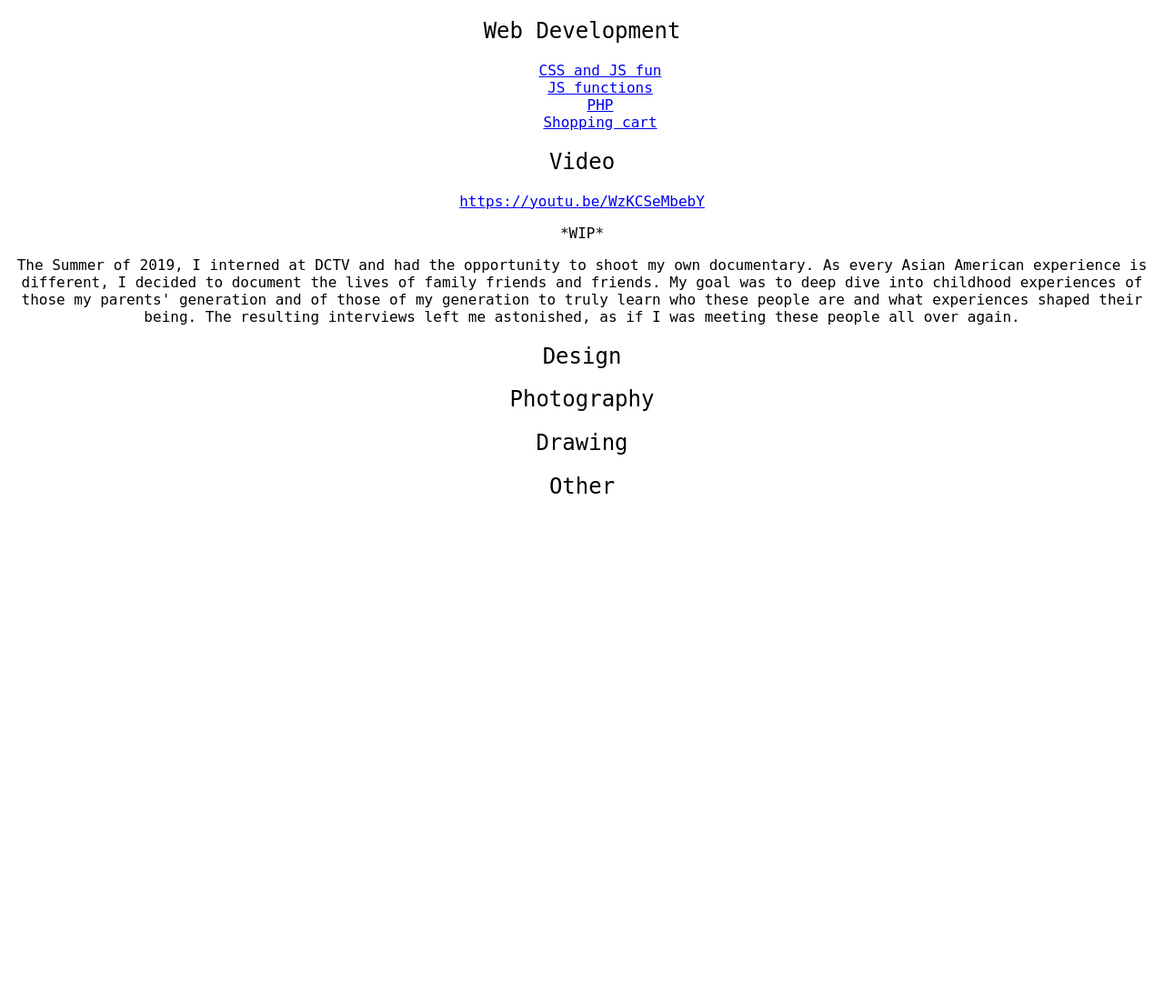
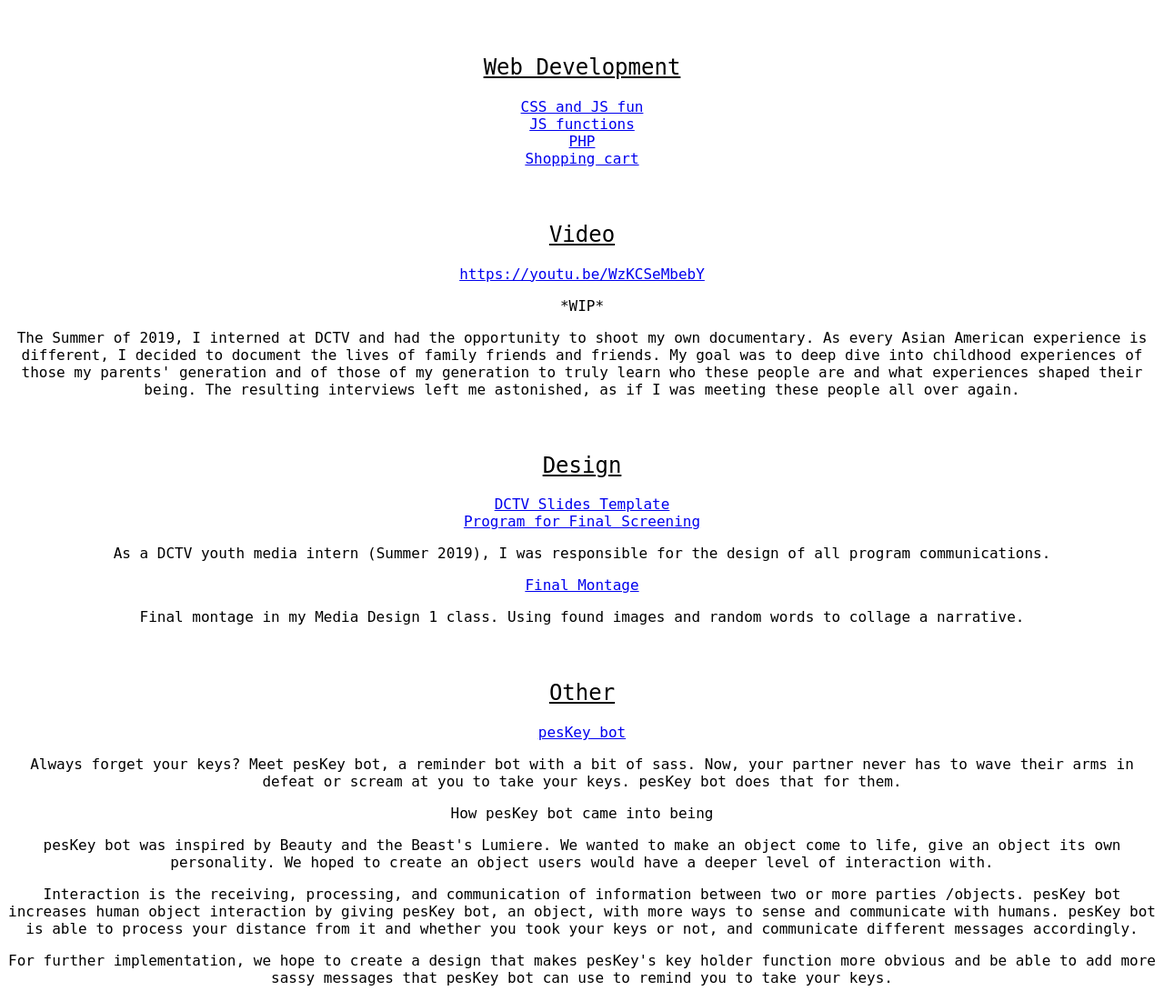
Before and after one commit to tiana-l/tiana-l.github.io, a PHP site: page /projects/projects.html in a window 1280 px wide. Shown: the whole page at 91% size. Before the commit the page ends 543 px from the top, so only its background shows below. Run offline with PHP 8.4, Linux system fonts and the light colour scheme.

Commit message:
projects temporary page
Added links to resources on projects page
Temporary fix until I create a grid

```diff
--- a/projects/projects.html
+++ b/projects/projects.html
@@ -58,8 +58,36 @@
             me astonished, as if I was meeting these people all over again.
         </p>
         <h2>Design</h2>
-        <h2>Photography</h2>
-        <h2>Drawing</h2>
+        <ul>
+            <li><a href="https://docs.google.com/presentation/d/1v5MqqVHgR2Uw1cCREbQplQuqbAQAsVh4u3cv_Z9AwKM/edit?usp=sharing">DCTV Slides Template</a></li>
+            <li><a href="https://drive.google.com/file/d/1w-pzAX_ceJ3hV1xrSAY_70-ZWjyzs5IU/view?usp=sharing">Program for Final Screening</a></li>
+        </ul>
+        <p>As a DCTV youth media intern (Summer 2019), I was responsible for the design of all program communications.</p>
+        <ul>
+            <li><a href="https://drive.google.com/open?id=1Giq3PZufP2Fk6A8rehvHhMR_xDbzjh3L">Final Montage</a></li>
+        </ul>
+        <p>Final montage in my Media Design 1 class. Using found images and random words
+            to collage a narrative.
+        </p>
         <h2>Other</h2>
+        <ul>
+            <li><a href="https://docs.google.com/presentation/d/1dHMiPZoxVCyfR9-JYJ1uF4c5X_xprHJNr6HZz1Aks78/edit?usp=sharing">pesKey bot</a></li>
+        </ul>
+        <p>Always forget your keys? Meet pesKey bot, a reminder bot with a bit of sass.
+            Now, your partner never has to wave their arms in defeat or scream at you to take your keys.
+            pesKey bot does that for them.
+        </p>
+        <p>How pesKey bot came into being</p>
+        <p>pesKey bot was inspired by Beauty and the Beast's Lumiere. We wanted to make an object come to life, give an
+            object its own personality. We hoped to create an object users would have a deeper level of interaction with.
+        </p>
+        <p>Interaction is the receiving, processing, and communication of information between two or more parties
+            /objects. pesKey bot increases human object interaction by giving pesKey bot, an object, with more ways to sense and
+            communicate with humans. pesKey bot is able to process your distance from it and whether you took your keys or not, and
+            communicate different messages accordingly.
+        </p>
+        <p>For further implementation, we hope to create a design that makes pesKey's key holder function
+            more obvious and be able to add more sassy messages that pesKey bot can use to remind you to take your keys.
+        </p>
     </body>
 </html>
--- a/projects/styles.css
+++ b/projects/styles.css
@@ -4,9 +4,12 @@ body{
 }
 h2{
     font-weight: 100;
+    padding-top:5vh;
+    text-decoration: underline;
 }
 ul{
     list-style-type: none;
+    padding:0;
 }
 
 .container{
```
